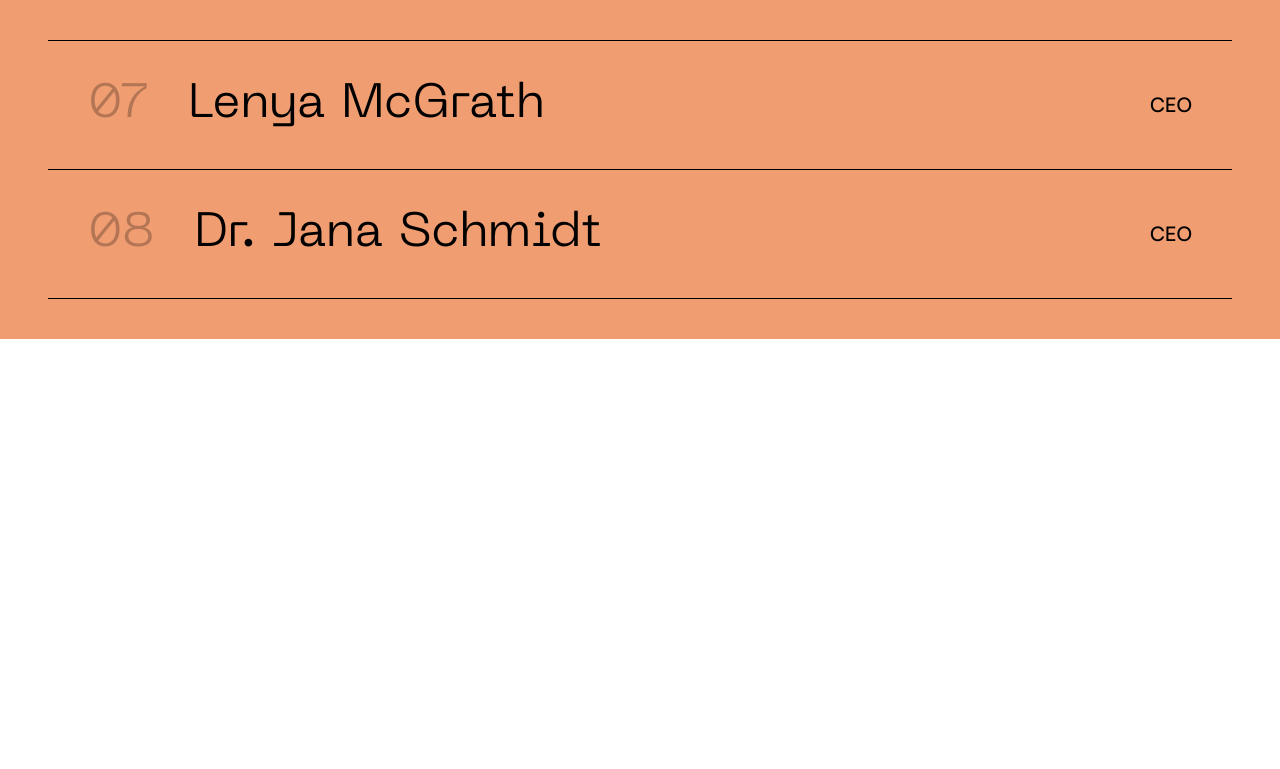
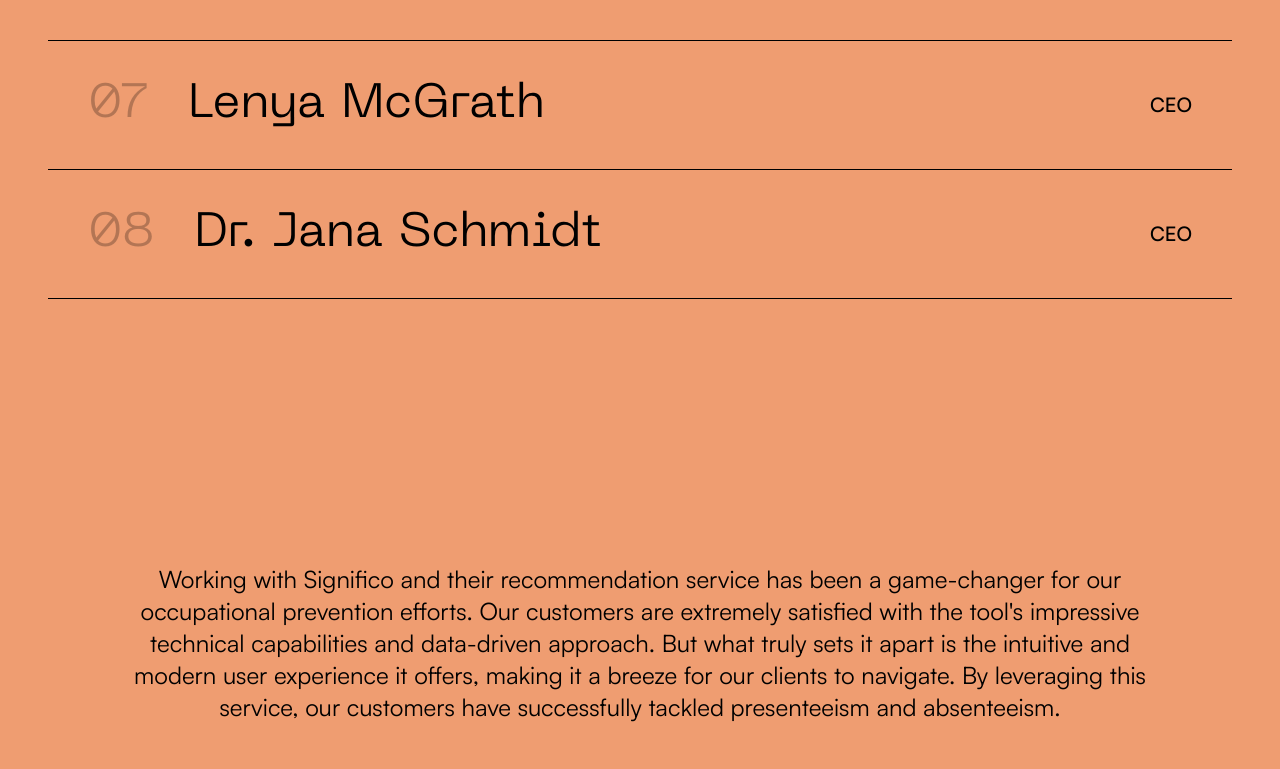
Before and after one commit to Code-with-Nani/Significo-clone, a React (Vite) app: page / in a window 1280 px wide. Shown: the part 4605-5374 px from the top of the page. Before the commit the page ends 4944 px from the top, so only its background shows below. Built offline with nearby package versions, Linux system fonts and the light colour scheme.

Commit message:
added testimonials section

```diff
--- a/src/App.jsx
+++ b/src/App.jsx
@@ -3,6 +3,7 @@ import About from "./components/About";
 import Home from "./components/Home";
 import Slides from "./components/Slides";
 import Team from "./components/Team";
+import Testimonials from "./components/Testimonials";
 
 function App() {
   return (
@@ -11,6 +12,7 @@ function App() {
       <About />
       <Slides />
       <Team />
+      <Testimonials />
     </div>
   );
 }
--- a/src/components/Slides.jsx
+++ b/src/components/Slides.jsx
@@ -18,9 +18,8 @@ const Slides = () => {
           </h2>
         </div>
         <div className="img lg:w-72 lg:h-72 w-48 h-48 bg-zinc-900 rounded-full overflow-hidden absolute right-0 translate-x-1/2">
-          <img src={img1} alt="" className="" />
+          <img src={img1} alt="" className="select-none" />
         </div>
-        select-none
       </div>
       <div className="slide2 w-full h-screen flex-shrink-0 bg-[--salmon] flex justify-center items-center relative z-[9]">
         <div className="text text-center lg:w-[70%] w-[85%]">
--- a/src/components/Team.jsx
+++ b/src/components/Team.jsx
@@ -23,7 +23,7 @@ const Team = () => {
               <h2 className="font-medium text-xl lg:text-xl">CEO</h2>
             </div>
             <div className="blueLayer absolute w-full h-0 top-1/2 left-1/2 -translate-x-1/2 -translate-y-1/2  bg-[#2544EE]"></div>
-            <div className="img absolute w-40 h-40 rounded-full top-1/2 left-1/2 -translate-x-1/2 -translate-y-1/2 overflow-hidden opacity-0">
+            <div className="img absolute w-20 h-20 lg:w-40 lg:h-40 rounded-full top-1/2 left-1/2 -translate-x-1/2 -translate-y-1/2 overflow-hidden opacity-0">
               <img
                 src={items.img}
                 alt=""
--- /dev/null
+++ b/src/components/Testimonials.jsx
@@ -0,0 +1,29 @@
+import React from "react";
+import img1 from "../assets/images/testimonial1.avif";
+
+const Testimonials = () => {
+  return (
+    <div className="w-full h-screen flex flex-col gap-12 justify-center items-center">
+      <div className="text text-center lg:w-[80%] w-[90%]">
+        <span className="text-lg lg:text-2xl ">
+          Working with Significo and their recommendation service has been a
+          game-changer for our occupational prevention efforts. Our customers
+          are extremely satisfied with the tool's impressive technical
+          capabilities and data-driven approach. But what truly sets it apart is
+          the intuitive and modern user experience it offers, making it a breeze
+          for our clients to navigate. By leveraging this service, our customers
+          have successfully tackled presenteeism and absenteeism.
+        </span>
+      </div>
+      <div className="personal flex flex-col items-center gap-1">
+        <div className="img w-20 h-20 bg-red-600 rounded-full overflow-hidden">
+          <img src={img1} alt="" className="w-full h-full object-cover" />
+        </div>
+        <h2 className="text-center text-xl medium">Miranda Ernst</h2>
+        <h2 className="text-center text-xl medium">Product Managre @ HealthCheck</h2>
+      </div>
+    </div>
+  );
+};
+
+export default Testimonials;
```
Also changed, not shown: src/assets/images/testimonial1.avif (added).
